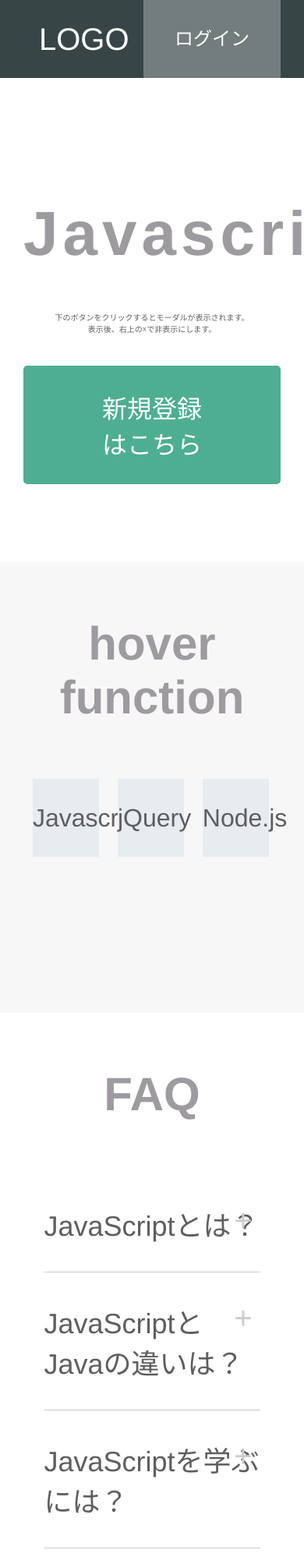
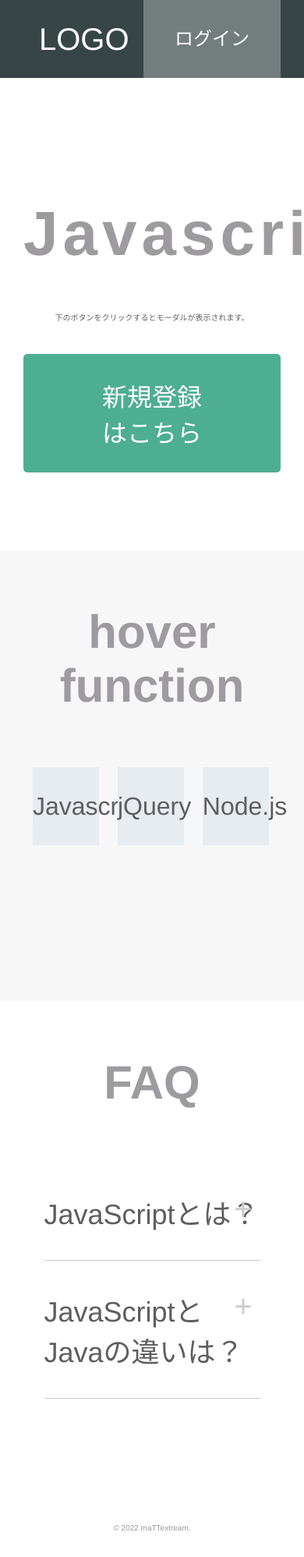
Before and after one commit to mattextreme/js-practice, a plain HTML site: page index.html in a window 390 px wide. Shown: the top 1997 px of the page at 78% size. After the commit the page ends 1975 px from the top, so only its background shows below. Drawn offline with nearby package versions, Linux system fonts and the light colour scheme.

Commit message:
fix: responsive css 2

```diff
--- a/index.html
+++ b/index.html
@@ -56,7 +56,7 @@
   <div class="top-wrapper">
     <div class="container">
       <h1>Javascript</h1>
-      <p>下のボタンをクリックするとモーダルが表示されます。<br>表示後、右上の☓で非表示にします。</p>
+      <p>下のボタンをクリックするとモーダルが表示されます。</p>
       <!-- 新規登録ボタン -->
       <div class="btn signup signup-show">新規登録はこちら</div>
     </div>
@@ -112,13 +112,6 @@
               <p>「メロン」と「メロンパン」くらい違います。</p>
             </div>
           </li>
-          <li class="faq-list-item">
-            <h3 class="question">JavaScriptを学ぶには？</h3>
-            <span>+</span>
-            <div class="answer">
-              <p>どのようなプログラミング言語の習得にも時間はかかりますが、実践しながら理解するのが近道と考えます。</p>
-            </div>
-          </li>
         </ul>
       </div>
     </div>
```
